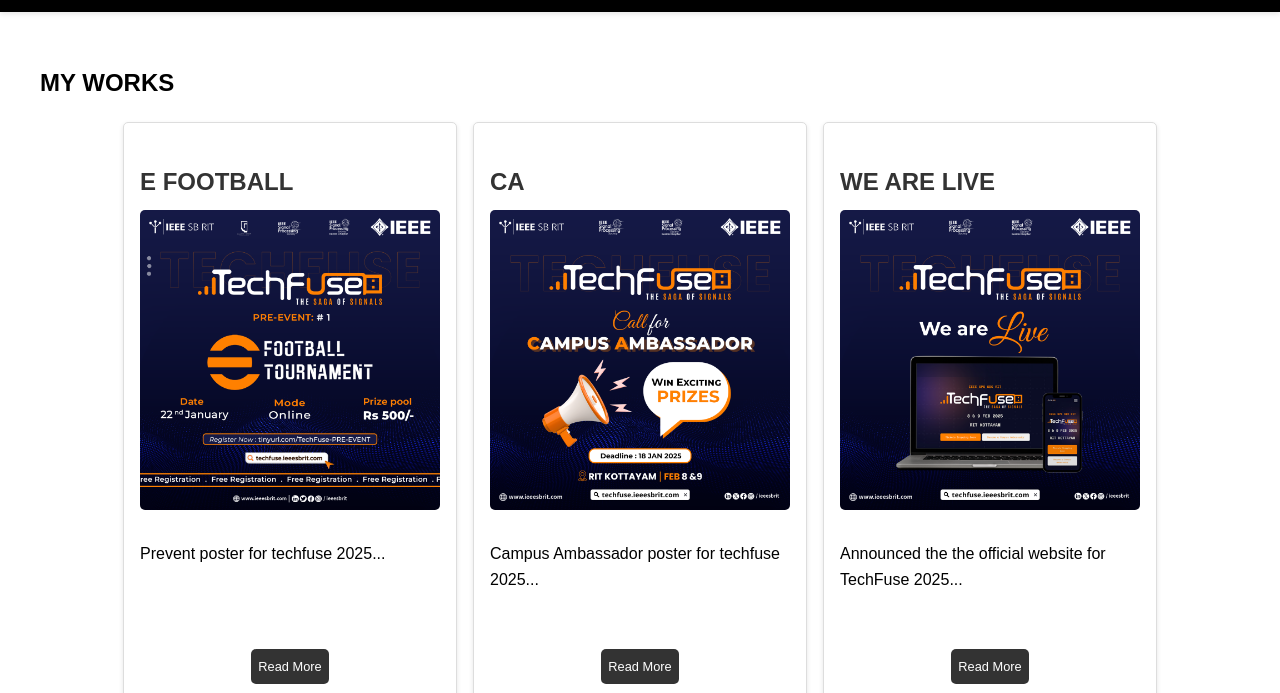
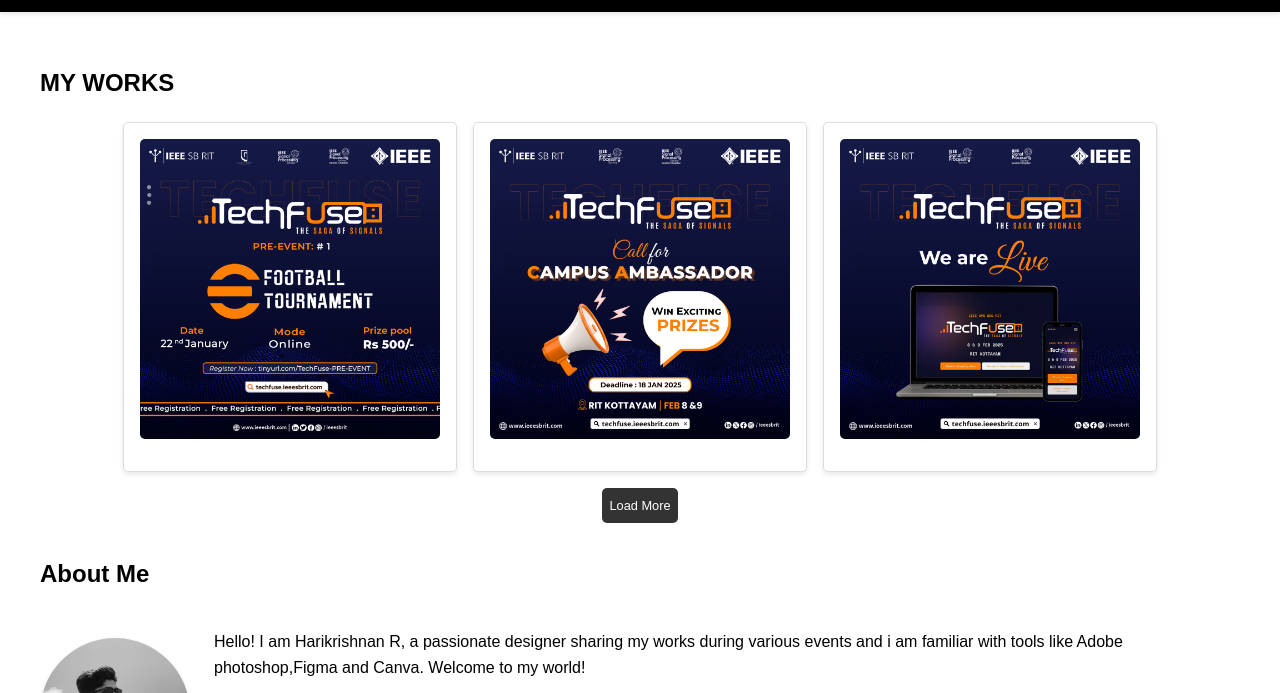
Before and after one commit to harikrishnan669/Design_Works, a website: page index.html in a window 1280 px wide. Shown: the part 82-775 px from the top of the page. Drawn offline with Linux system fonts and the light colour scheme.

Commit message:
Degin works

```diff
--- a/index.html
+++ b/index.html
@@ -66,6 +66,9 @@
             <button type="submit" class="btn">Send</button>
         </form>
     </section>
+    <div id="lightbox" class="lightbox" onclick="closeLightbox()">
+        <img id="lightbox-img" class="lightbox-img">
+    </div>
 </main>
 
 <footer>
--- a/script1.js
+++ b/script1.js
@@ -1,69 +1,17 @@
 const designPosts = [
-    {
-        title: "E FOOTBALL",
-        content: "Prevent poster for techfuse 2025",
-        image: "./my images/prevent.png",
-    },
-    {
-        title: "CA",
-        content: "Campus Ambassador poster for techfuse 2025",
-        image: "./my images/new.png"
-    },
-    {
-        title: "WE ARE LIVE",
-        content: "Announced the the official website for TechFuse 2025",
-        image: "./my images/website.png"
-    },
-    {
-        title: "ARDUIQUIZ",
-        content: "Arduino exploration with their captivating ArduiQuiz via Instagram polls.",
-        image: './my images/arduiquiz.jpg'
-    },
-    {
-        title: "WOMENS DAY",
-        content: "Women are considered the loveliest embodiment of talent in the world. They embody a magnificent fusion of qualities capable of making a profound impact.",
-        image: './my images/Photo from Harikrishnan R.jpg'
-    },
-    {
-        title: "BLOG",
-        content: "Exciting opportunity for bloggers. Let your creativity shine as you envision the possibilities, challenges, and ethical considerations of a future where robots replace humans in the workforce.",
-        image: './my images/blog.jpg'
-    },
-    {
-        title: "PHOTOSHOP",
-        content: "Tour of Design Tools🎨🖌️, starting with its debut episode focusing on Adobe Photoshop.",
-        image: "./my images/photoshop.jpg"
-    },
-    {
-        title: "GITHUB",
-        content: "GitHub is an essential tool in every budding programmer’s toolkit.",
-        image: "./my images/github.jpg"
-    },
-    {
-        title: "ROBOTIC ARM BUILDING",
-        content: "Hands-on workshop on Robotic Arm Building.",
-        image: "./my images/rab.png"
-    },
-    {
-        title: "LEADERSHIP",
-        content: "IEEE WIE Day with a special online talk session Leadership Luminaries hosted by IEEE WIE AG RIT!",
-        image: "./my images/leadership.jpg"
-    },
-    {
-        title: "ROS",
-        content: "Building a Differential Drive Robot using ROS",
-        image: "./my images/ros.jpg"
-    },
-    {
-        title: "COMPUTER VISION",
-        content: "OpenCV (Open Source Computer Vision Library) is a powerful open-source library in Python for image and video processing, machine learning, and computer vision tasks",
-        image: "./my images/cv.jpg"
-    },
-    {
-        title: "AWARD",
-        content: "EEE SPS SBC RIT has been awarded $250 under the 2023 Student Branch Chapter Growth Reward Program.✨,A work done in Figma",
-        image: "./my images/sps.jpg"
-    }
+    { image: "./my images/prevent.png" },
+    { image: "./my images/new.png" },
+    { image: "./my images/website.png" },
+    { image: "./my images/arduiquiz.jpg" },
+    { image: "./my images/Photo from Harikrishnan R.jpg" },
+    { image: "./my images/blog.jpg" },
+    { image: "./my images/photoshop.jpg" },
+    { image: "./my images/github.jpg" },
+    { image: "./my images/rab.png" },
+    { image: "./my images/leadership.jpg" },
+    { image: "./my images/ros.jpg" },
+    { image: "./my images/cv.jpg" },
+    { image: "./my images/sps.jpg" }
 ];
 
 let currentPostIndex = 0;
@@ -71,23 +19,19 @@
 
 function loadPosts() {
     const designContainer = document.getElementById("design-container");
+
     for (let i = currentPostIndex; i < currentPostIndex + postsPerLoad && i < designPosts.length; i++) {
         const post = designPosts[i];
         const postDiv = document.createElement("div");
         postDiv.className = "design-post";
 
         postDiv.innerHTML = `
-            <h3>${post.title}</h3>
-            <img src="${post.image}" alt="${post.title}" class="post-image">
-            <div class="content-wrapper">
-                <p class="post-content">${post.content.slice(0, 100)}...</p>
-                <p class="full-content" style="display: none;">${post.content}</p>
-            </div>
-            <button class="toggle-content-btn">Read More</button>
+            <img src="${post.image}" alt="Design Image" class="post-image" onclick="openLightbox('${post.image}')">
         `;
 
         designContainer.appendChild(postDiv);
     }
+
     currentPostIndex += postsPerLoad;
 
     // Toggle button visibility
@@ -102,34 +46,25 @@
     designContainer.innerHTML = "";
     currentPostIndex = 0;
     loadPosts();
-
-    // Toggle button visibility
     document.getElementById("load-less").style.display = "none";
 }
 
-// Event listeners for Load More / Load Less buttons
+
+function openLightbox(imageSrc) {
+    const lightbox = document.getElementById("lightbox");
+    const lightboxImg = document.getElementById("lightbox-img");
+
+    lightbox.style.display = "flex";
+    lightboxImg.src = imageSrc;
+}
+
+function closeLightbox() {
+    document.getElementById("lightbox").style.display = "none";
+}
+
+
 document.getElementById("load-more").addEventListener("click", loadPosts);
 document.getElementById("load-less").addEventListener("click", loadLessPosts);
 
-// Event delegation for toggle content buttons
-document.getElementById("design-container").addEventListener("click", (event) => {
-    if (event.target.classList.contains("toggle-content-btn")) {
-        const postContent = event.target.previousElementSibling.querySelector(".post-content");
-        const fullContent = event.target.previousElementSibling.querySelector(".full-content");
 
-        if (fullContent.style.display === "none") {
-            // Show full content
-            fullContent.style.display = "block";
-            postContent.style.display = "none";
-            event.target.textContent = "Read Less";
-        } else {
-            // Hide full content
-            fullContent.style.display = "none";
-            postContent.style.display = "block";
-            event.target.textContent = "Read More";
-        }
-    }
-});
-
-// Load initial posts
 loadPosts();
--- a/style1.css
+++ b/style1.css
@@ -100,25 +100,12 @@
     transform: translateY(-5px);
     box-shadow: 0 4px 10px rgba(0, 0, 0, 0.2);
 }
-
-.design-post h3 {
-    font-size: 1.5rem;
-    margin-bottom: 0.5rem;
-    color: #333;
-}
-
 .design-post img {
     width: 100%;
     height: auto;
     border-radius: 5px;
     margin-bottom: 0.5rem;
 }
-
-.design-post p {
-    font-size: 1rem;
-    margin-bottom: 1rem;
-}
-
 footer {
     background: #333;
     color: #fff;
@@ -241,7 +228,25 @@
 .dribble-link i {
     font-size: 1.2rem;
 }
+/* Lightbox Styling */
+.lightbox {
+    display: none;
+    position: fixed;
+    top: 0;
+    left: 0;
+    width: 100%;
+    height: 100%;
+    background: rgba(0, 0, 0, 0.8);
+    justify-content: center;
+    align-items: center;
+    z-index: 1000;
+}
 
+.lightbox-img {
+    max-width: 90%;
+    max-height: 90%;
+    border-radius: 10px;
+}
 @media (max-width: 768px) {
     header {
         flex-direction: column;
```
